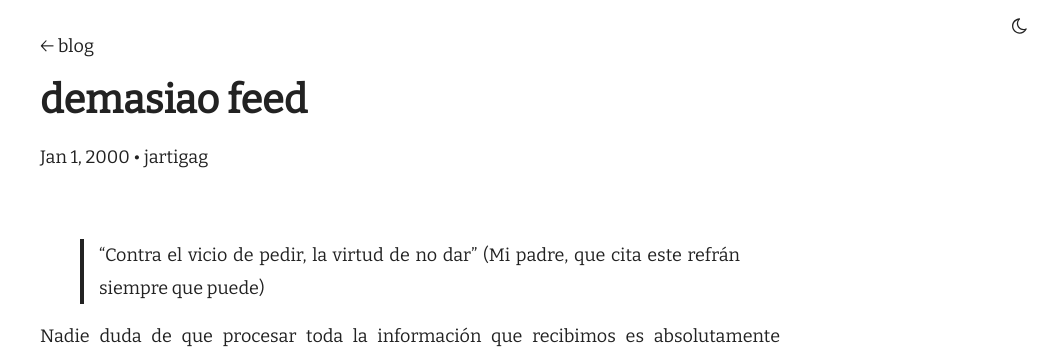
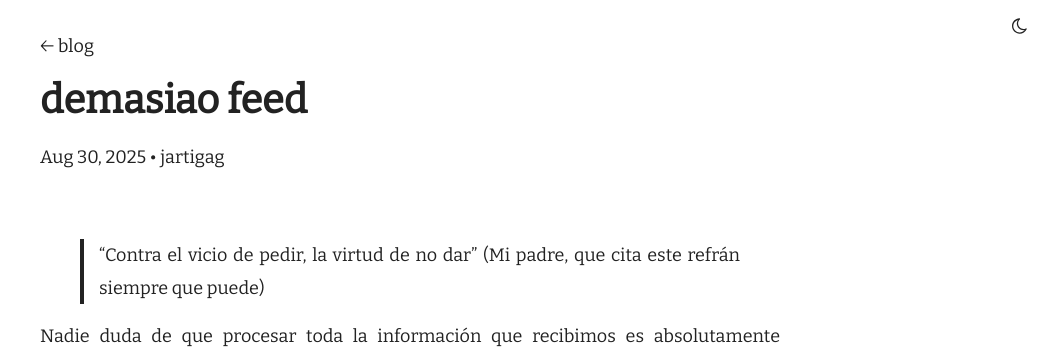
Before and after one commit to jartigag/blog, a Jekyll site: the page built from _posts/2025-08-30-demasiao-feed.md, in a window 1280 px wide and 900 px high. Shown: the top 349 px of the window, without its empty margins (230-1280 px from the left). Built offline with Jekyll 4.4.1, drawn with Linux system fonts in a browser that asks for light colours; nearby versions of some CDN libraries.

Commit message:
Update 2025-08-30-demasiao-feed.md

```diff
--- a/_posts/2025-08-30-demasiao-feed.md
+++ b/_posts/2025-08-30-demasiao-feed.md
@@ -4,7 +4,7 @@ title:  "demasiao feed"
 
 layout: post
 
-date:   2000-01-01
+date:   2025-08-30
 
 permalink: demasiao-feed
 
```
